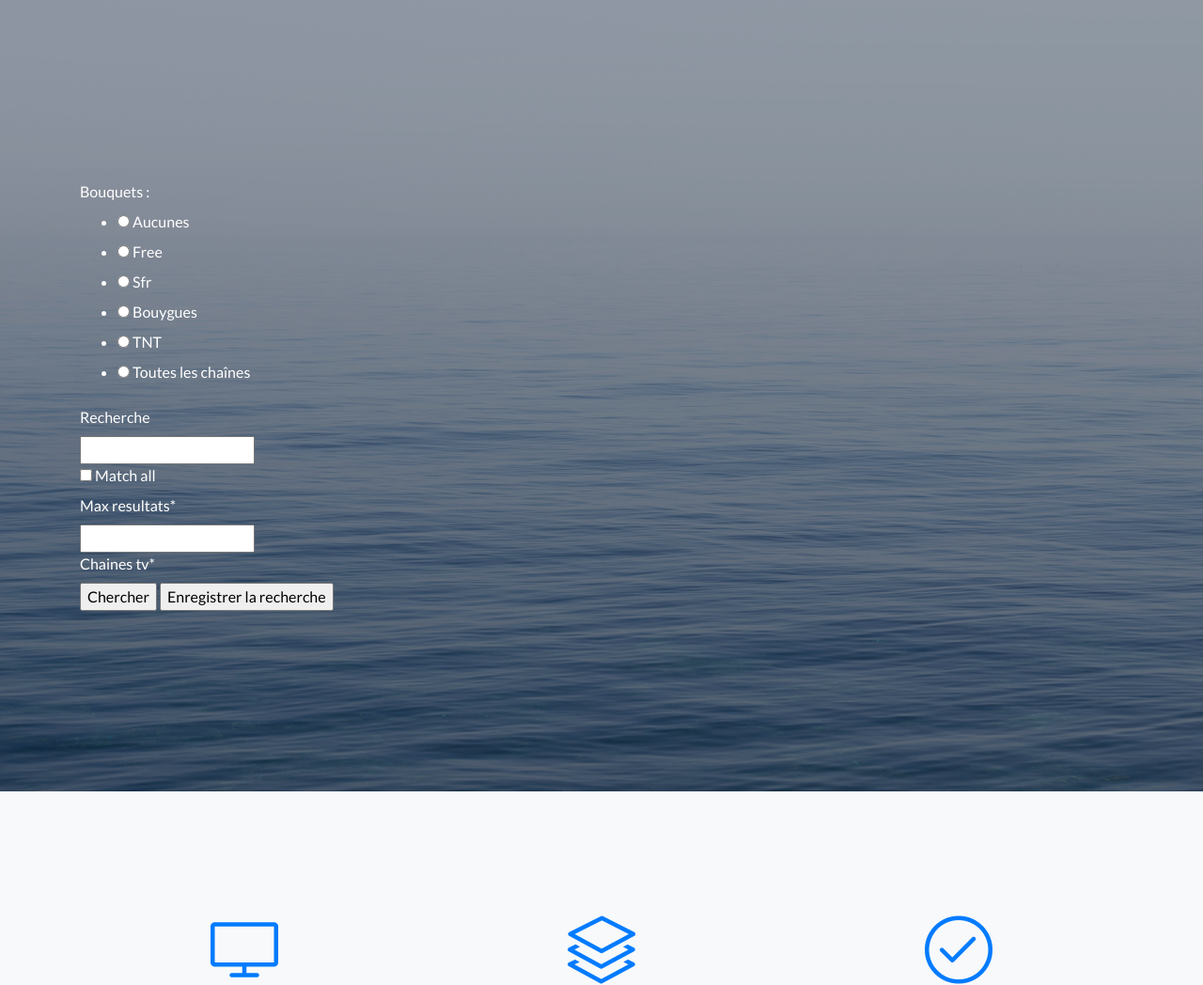
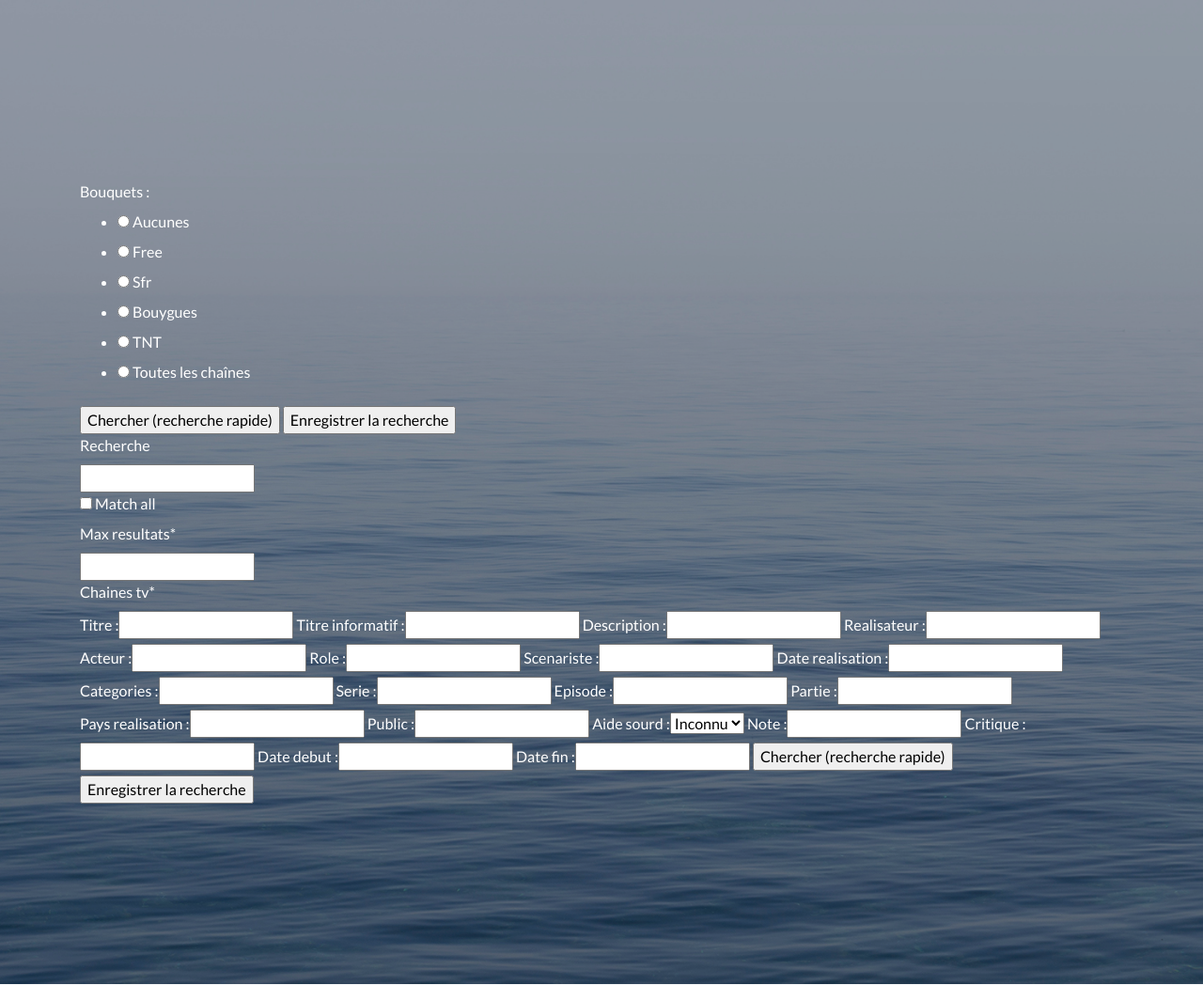
Before and after one commit to oliviernes/broadcast_alert, a Django app: page / in a window 1280 px wide. Shown: the part 56-1104 px from the top of the page at 94% size. Run offline with Django 3.2, Linux system fonts and the light colour scheme; data that the repository does not hold is empty; some libraries are stand-ins or nearby versions.

Commit message:
Add recherche specifique

```diff
--- a/programmes/forms.py
+++ b/programmes/forms.py
@@ -1,7 +1,7 @@
 from django import forms
 from django.db.models import fields
 from django.forms import ModelForm
-from .models import BouquetTv, Recherche, Chaines
+from .models import BouquetTv, Recherche, RechercheSpecifique, Chaines
 
 
 class RechercheForm(ModelForm):
@@ -32,3 +32,11 @@ class BouquetTvForm(ModelForm):
     class Meta:
         model = BouquetTv
         fields = ['bouquets']
+
+class RechercheSpecifiqueForm(ModelForm):
+
+    class Meta:
+        model = RechercheSpecifique
+        exclude = ['recherche']
+        # fields = '__all__'
+        # fields = ['titre']
--- a/programmes/templates/programmes/welcome.html
+++ b/programmes/templates/programmes/welcome.html
@@ -13,7 +13,10 @@
         {{ form_bouquet }}
 
       </form>
-      <form action="" method="POST">
+      <form action="results/" method="POST">
+        <input type="submit" value="Chercher (recherche rapide)" />
+        <input type="submit" value="Enregistrer la recherche" />
+
         <div class='row'>
           {% for field in form_recherche %}
               <div class='col-lg-12 col-md-12'>
@@ -21,10 +24,22 @@
               </div>
           {% endfor %}
           {% csrf_token %}
+
         </div>
-          <input type="submit" value="Chercher" />
-          <input type="submit" value="Enregistrer la recherche" />
+        {{ form_recherche_specifique }}
+
+        <input type="submit" value="Chercher (recherche rapide)" />
+        <input type="submit" value="Enregistrer la recherche" />
+
       </form>
+      <!-- <form action="results/" method="POST">
+        {% csrf_token %}
+
+
+        <input type="submit" value="Chercher (recherche spécifique)" />
+        <input type="submit" value="Enregistrer la recherche spécifique" />
+
+      </form> -->
 
     </div>
         <!-- <div class="col-12 col-md-9 mb-2 mb-md-0">
--- a/programmes/views.py
+++ b/programmes/views.py
@@ -1,16 +1,19 @@
 """Views to manage programmes"""
+import operator
+from functools import reduce
+
 from django.shortcuts import render
 from rest_framework.renderers import TemplateHTMLRenderer
 from rest_framework.response import Response
 from rest_framework.views import APIView
 from django.http import HttpResponseRedirect
 from django.urls import reverse
-
+from django.db.models import Q
 
 # Create your views here.
 
 from .models import Recherche, Programmes
-from .forms import RechercheForm, BouquetTvForm, Chaines
+from .forms import RechercheForm, RechercheSpecifiqueForm, BouquetTvForm, Chaines
 from config import CHOICES
 
 def welcome(request):
@@ -31,6 +34,7 @@ def search(request):
     if request.method == "POST":
         form_recherche = RechercheForm(request.POST)
         form_bouquet = BouquetTvForm(request.POST)
+        form_recherche_specifique = RechercheSpecifiqueForm(request.POST)
         if form_bouquet.is_valid():
             bouquet = form_bouquet.cleaned_data['bouquets']
             if int(bouquet) == 6:
@@ -38,21 +42,62 @@ def search(request):
             else:
                 form_recherche = RechercheForm(initial={'chaines_tv': [chan for chan in Chaines.objects.filter(bouquettv__nom=CHOICES[int(bouquet)-1])]})
             return render(request, "programmes/welcome.html", {'form_bouquet': form_bouquet,
-                                                                'form_recherche': form_recherche
+                                                                'form_recherche': form_recherche,
+                                                                'form_recherche_specifique' : form_recherche_specifique
                                                                 })
 
-        elif form_recherche.is_valid():
+        elif form_recherche.is_valid() and form_recherche_specifique.is_valid():
+        # elif form_recherche_specifique.is_valid():
+
             recherche = form_recherche.cleaned_data['recherche']
             match_all = form_recherche.cleaned_data['match_all']
             max_resultats = form_recherche.cleaned_data['max_resultats']
             chaines = form_recherche.cleaned_data['chaines_tv']
-            print(chaines)
+
+            Q_list = []
+
+            # titre = form_recherche_specifique.cleaned_data['titre']
+            # if titre is not None:
+            #     Q_list.append(Q(titre__contains=titre))
+            titre_informatif = form_recherche_specifique.cleaned_data['titre_informatif']
+            if titre_informatif is not None:
+                Q_list.append(Q(titre_informatif__contains=titre_informatif))
+            description = form_recherche_specifique.cleaned_data['description']
+            if description is not None:
+                Q_list.append(Q(description__contains=description))
+            realisateur = form_recherche_specifique.cleaned_data['realisateur']
+            if realisateur is not None:
+                Q_list.append(Q(realisateur__contains=realisateur))
+            acteur = form_recherche_specifique.cleaned_data['acteur']
+            role = form_recherche_specifique.cleaned_data['role']
+            scenariste = form_recherche_specifique.cleaned_data['scenariste']
+            date_realisation = form_recherche_specifique.cleaned_data['date_realisation']
+            categories = form_recherche_specifique.cleaned_data['categories']
+            serie = form_recherche_specifique.cleaned_data['serie']
+            episode = form_recherche_specifique.cleaned_data['episode']
+            partie = form_recherche_specifique.cleaned_data['partie']
+            pays_realisation = form_recherche_specifique.cleaned_data['pays_realisation']
+            public = form_recherche_specifique.cleaned_data['public']
+            aide_sourd = form_recherche_specifique.cleaned_data['aide_sourd']
+            note = form_recherche_specifique.cleaned_data['note']
+            critique = form_recherche_specifique.cleaned_data['critique']
+            date_debut = form_recherche_specifique.cleaned_data['date_debut']
+            date_fin = form_recherche_specifique.cleaned_data['date_fin']
+
+
+            # print(titre)
+            # print(titre_informatif)
+
             match = []
             for chaine in chaines:
-                prog = Programmes.objects.filter(titre_informatif__contains=recherche,
-                                                chaines=chaine.id)
-                if len(prog) > 0:
-                    match.append(prog)
+                # prog = Programmes.objects.filter(titre_informatif__contains=recherche,
+                #                                 chaines=chaine.id)
+                # prog_spec = Programmes.objects.filter(titre_informatif__contains=recherche,
+                #                                 chaines=chaine.id)
+                prog_spec = Programmes.objects.filter(reduce(operator.and_, Q_list), chaines=chaine.id)
+
+                if len(prog_spec) > 0:
+                    match.append(prog_spec)
             context = {
                 "match": match,
                 "recherche": f"La recherche {recherche} n'a donnée aucun résultat pour les 7 prochains jours"
@@ -62,7 +107,9 @@ def search(request):
     else:
         form_bouquet = BouquetTvForm()
         form_recherche = RechercheForm()
+        form_recherche_specifique = RechercheSpecifiqueForm()
 
     return render(request, "programmes/welcome.html", {'form_bouquet': form_bouquet,
-                                                        'form_recherche': form_recherche
+                                                        'form_recherche': form_recherche,
+                                                        'form_recherche_specifique': form_recherche_specifique
                                                          })
```
